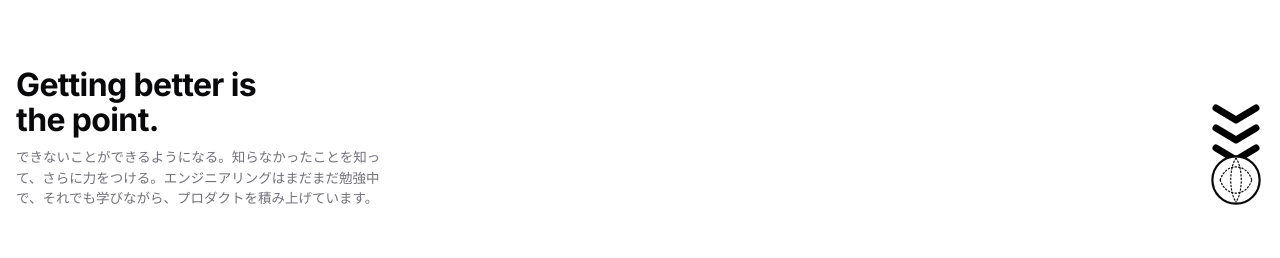
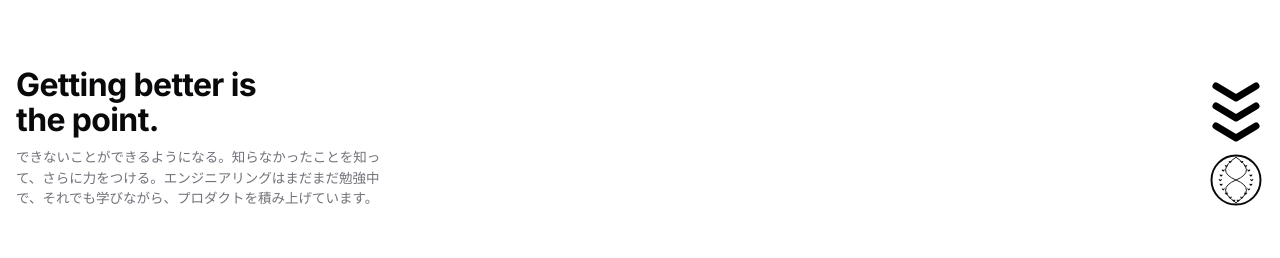
Before and after one commit to ukir-rrrr/my-blog-site, a Next.js app: page /about in a window 1280 px wide. Shown: the part 481-739 px from the top of the page. Built offline with nearby package versions, Linux system fonts and the light colour scheme.

Commit message:
Redraw About baseball with classic seams and clear chevron gap
Replace dashed paths with twin curves and V stitches; add gap-2.5 spacing.

Co-authored-by: ukir-rrrr <ukir-rrrr@users.noreply.github.com>

```diff
--- a/src/app/about/page.tsx
+++ b/src/app/about/page.tsx
@@ -4,41 +4,50 @@ import Layout from '@/components/layout'
 function AboutBaseballBall() {
   return (
     <svg
-      className="-mt-3 h-14 w-14 shrink-0"
+      className="h-14 w-14 shrink-0"
       viewBox="0 0 64 64"
       fill="none"
       xmlns="http://www.w3.org/2000/svg"
       aria-hidden
     >
-      <circle cx="32" cy="32" r="27" fill="#ffffff" stroke="#0a0a0a" strokeWidth="2.5" />
+      <circle cx="32" cy="32" r="28" fill="#ffffff" stroke="#0a0a0a" strokeWidth="2.25" />
+
       <path
-        d="M14 32 C20 12 44 12 50 32"
+        d="M32 6 Q 8 22 32 32 Q 8 42 32 58"
         stroke="#0a0a0a"
-        strokeWidth="1.35"
+        strokeWidth="1.05"
         strokeLinecap="round"
-        strokeDasharray="1.6 2.4"
       />
       <path
-        d="M14 32 C20 52 44 52 50 32"
+        d="M32 6 Q 56 22 32 32 Q 56 42 32 58"
         stroke="#0a0a0a"
-        strokeWidth="1.35"
+        strokeWidth="1.05"
         strokeLinecap="round"
-        strokeDasharray="1.6 2.4"
       />
-      <path
-        d="M32 7 C24 18 24 46 32 57"
-        stroke="#0a0a0a"
-        strokeWidth="1.35"
-        strokeLinecap="round"
-        strokeDasharray="1.6 2.4"
-      />
-      <path
-        d="M32 7 C40 18 40 46 32 57"
-        stroke="#0a0a0a"
-        strokeWidth="1.35"
-        strokeLinecap="round"
-        strokeDasharray="1.6 2.4"
-      />
+
+      <g stroke="#0a0a0a" strokeWidth="1.15" strokeLinecap="round" strokeLinejoin="round">
+        <path d="M24.2 10.8 L25.4 12 L26.6 10.8" />
+        <path d="M19.8 15.5 L21 16.7 L22.2 15.5" />
+        <path d="M16.2 20.5 L17.4 21.8 L18.6 20.5" />
+        <path d="M13.8 26.2 L15 27.5 L16.2 26.2" />
+        <path d="M12.8 31.5 L14 32.8 L15.2 31.5" />
+        <path d="M13.8 36.8 L15 38.1 L16.2 36.8" />
+        <path d="M16.2 42 L17.4 43.3 L18.6 42" />
+        <path d="M19.8 47 L21 48.3 L22.2 47" />
+        <path d="M24.2 51.5 L25.4 52.8 L26.6 51.5" />
+        <path d="M28.5 55 L29.6 56.2 L30.7 55" />
+
+        <path d="M39.8 10.8 L38.6 12 L37.4 10.8" />
+        <path d="M44.2 15.5 L43 16.7 L41.8 15.5" />
+        <path d="M47.8 20.5 L46.6 21.8 L45.4 20.5" />
+        <path d="M50.2 26.2 L49 27.5 L47.8 26.2" />
+        <path d="M51.2 31.5 L50 32.8 L48.8 31.5" />
+        <path d="M50.2 36.8 L49 38.1 L47.8 36.8" />
+        <path d="M47.8 42 L46.6 43.3 L45.4 42" />
+        <path d="M44.2 47 L43 48.3 L41.8 47" />
+        <path d="M39.8 51.5 L38.6 52.8 L37.4 51.5" />
+        <path d="M35.5 55 L34.4 56.2 L33.3 55" />
+      </g>
     </svg>
   )
 }
@@ -110,7 +119,7 @@ export default function AboutPage() {
           className="about-quiet-scroll-hint pointer-events-none absolute bottom-8 right-0 md:bottom-10"
           aria-hidden
         >
-          <div className="about-quiet-bounce-arrow flex flex-col items-center">
+          <div className="about-quiet-bounce-arrow flex flex-col items-center gap-2.5">
             <AboutTripleChevron />
             <AboutBaseballBall />
           </div>
```
